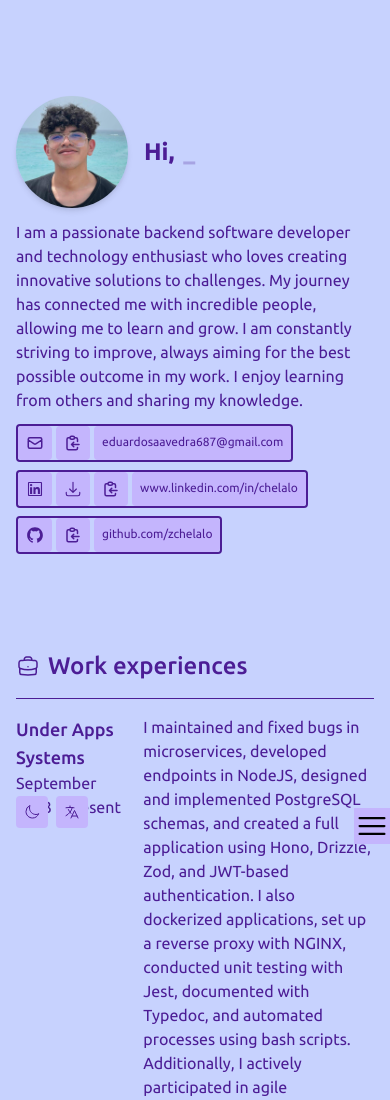
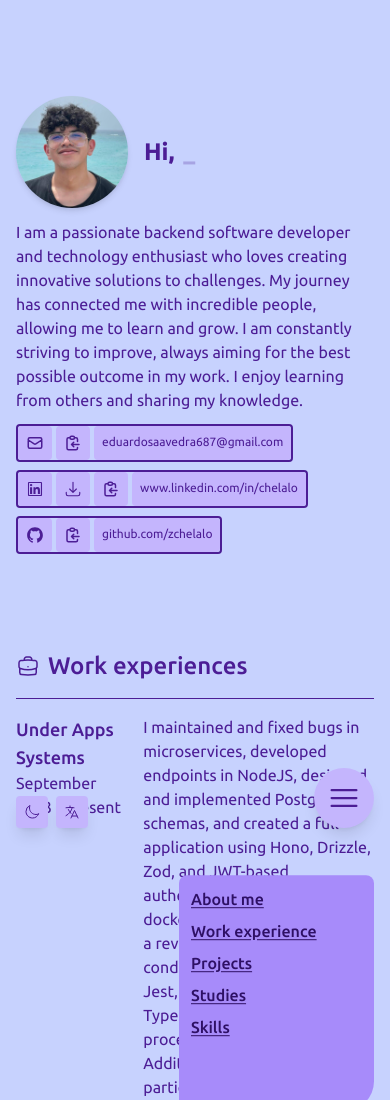
Before and after one commit to zchelalo/portfolio, a React (Vite) app: page / in a window 390 px wide. Shown: the top 1100 px of the page. Built offline with nearby package versions, Linux system fonts and the light colour scheme.

Commit message:
add: phone menu

```diff
--- a/src/components/Button/index.tsx
+++ b/src/components/Button/index.tsx
@@ -1,3 +1,5 @@
+import { forwardRef } from 'react'
+
 import { cn } from '@/utils/styles'
 
 type ButtonProps = {
@@ -8,16 +10,18 @@ type ButtonProps = {
   children: React.ReactNode
 }
 
-function Button({
+const Button = forwardRef<HTMLButtonElement, ButtonProps>(
+  ({
     type = 'button',
     className = '',
     style = {},
     onClick,
     children
-}: ButtonProps) {
+  }, ref) => {
     return (
       <button
         type={type}
+        ref={ref}
         className={cn('rounded p-2 bg-hover text font-semibold', className)}
         style={style}
         onClick={onClick}
@@ -26,5 +30,6 @@ function Button({
       </button>
     )
   }
+)
 
 export { Button }
--- a/src/components/Layout/components/Header.tsx
+++ b/src/components/Layout/components/Header.tsx
@@ -6,7 +6,7 @@ import { useTranslation } from 'react-i18next'
 import { HashLink as Link } from 'react-router-hash-link'
 
 function Header() {
-  const { t } = useTranslation(NamespaceLanguage.ABOUT_ME)
+  const { t } = useTranslation(NamespaceLanguage.HEADER)
 
   const [scrolled, setScrolled] = useState(false)
 
@@ -33,7 +33,7 @@ function Header() {
             to={`/#${Section.ABOUT_ME}`}
             className='text-hover font-semibold'
           >
-            {t('ui.header.about_me')}
+            {t('ui.about_me')}
           </Link>
         </li>
         <li className='mx-3'>
@@ -42,7 +42,7 @@ function Header() {
             to={`/#${Section.WORK_EXPERIENCES}`}
             className='text-hover font-semibold'
           >
-            {t('ui.header.work_experieces')}
+            {t('ui.work_experieces')}
           </Link>
         </li>
         <li className='mx-3'>
@@ -51,7 +51,7 @@ function Header() {
             to={`/#${Section.PROJECTS}`}
             className='text-hover font-semibold'
           >
-            {t('ui.header.projects')}
+            {t('ui.projects')}
           </Link>
         </li>
         <li className='mx-3'>
@@ -60,7 +60,7 @@ function Header() {
             to={`/#${Section.STUDIES}`}
             className='text-hover font-semibold'
           >
-            {t('ui.header.studies')}
+            {t('ui.studies')}
           </Link>
         </li>
         <li className='mx-3'>
@@ -69,7 +69,7 @@ function Header() {
             to={`/#${Section.SKILLS}`}
             className='text-hover font-semibold'
           >
-            {t('ui.header.skills')}
+            {t('ui.skills')}
           </Link>
         </li>
       </ul>
--- a/src/components/Layout/components/PhoneMenu.tsx
+++ b/src/components/Layout/components/PhoneMenu.tsx
@@ -1,10 +1,62 @@
+import { NamespaceLanguage } from '@/constants'
+
+import { useEffect, useRef, useState } from 'react'
+import { useTranslation } from 'react-i18next'
+
+import { Button } from '@/components/Button'
+
 import { HiOutlineBars3 } from 'react-icons/hi2'
 
 function PhoneMenu() {
+  const { t } = useTranslation(NamespaceLanguage.HEADER)
+
+  const [btnMenuHeight, setBtnMenuHeight] = useState(0)
+  const [showMenu, setShowMenu] = useState(false)
+  const btnMenuRef = useRef<HTMLButtonElement>(null)
+
+  useEffect(() => {
+    if (btnMenuRef.current) {
+      setBtnMenuHeight(btnMenuRef.current.offsetHeight)
+    }
+  }, [btnMenuRef])
+
   return (
-    <div className='bottom-0 right-0 fixed bg'>
-      <HiOutlineBars3 className='text-4xl' />
-    </div>
+    <section className='bottom-0 right-0 fixed z-10 mr-4 mb-4'>
+      <div
+        className={`w-[50vw] bg-secondary text-secondary absolute bottom-0 right-0 rounded-lg p-2 -z-10 transition-transform duration-300 ease-in-out ${showMenu ? 'translate-y-0' : `translate-y-[120%]`}`}
+        style={{
+          borderBottomRightRadius: `${btnMenuHeight / 2}px`,
+          paddingBottom: `${btnMenuHeight}px`
+        }}
+      >
+        <ul className='mb-2'>
+          <li className='text-base font-medium p-1 underline underline-offset-2'>
+            {t('ui.about_me')}
+          </li>
+          <li className='text-base font-medium p-1 underline underline-offset-2'>
+            {t('ui.work_experieces')}
+          </li>
+          <li className='text-base font-medium p-1 underline underline-offset-2'>
+            {t('ui.projects')}
+          </li>
+          <li className='text-base font-medium p-1 underline underline-offset-2'>
+            {t('ui.studies')}
+          </li>
+          <li className='text-base font-medium p-1 underline underline-offset-2'>
+            {t('ui.skills')}
+          </li>
+        </ul>
+      </div>
+
+      <Button
+        type='button'
+        ref={btnMenuRef}
+        className='rounded-full p-3 shadow-lg'
+        onClick={() => setShowMenu(prev => !prev)}
+      >
+        <HiOutlineBars3 className='text-4xl' />
+      </Button>
+    </section>
   )
 }
 
--- a/src/components/Layout/index.tsx
+++ b/src/components/Layout/index.tsx
@@ -40,13 +40,14 @@ function Layout({ children }: LayoutProps) {
           <Button
             type='button'
             onClick={() => changeTheme(theme === Theme.LIGHT ? Theme.DARK : Theme.LIGHT)}
+            className='shadow-lg'
           >
             {theme === 'light' ? <HiOutlineMoon /> : <HiOutlineSun />}
           </Button>
           <Button
             type='button'
             onClick={() => changeLanguage(language === Language.EN ? Language.ES : Language.EN)}
-            className='ml-2'
+            className='ml-2 shadow-lg'
           >
             <HiOutlineLanguage />
           </Button>
```
Lines whose indentation alone changed are shown as unchanged.
